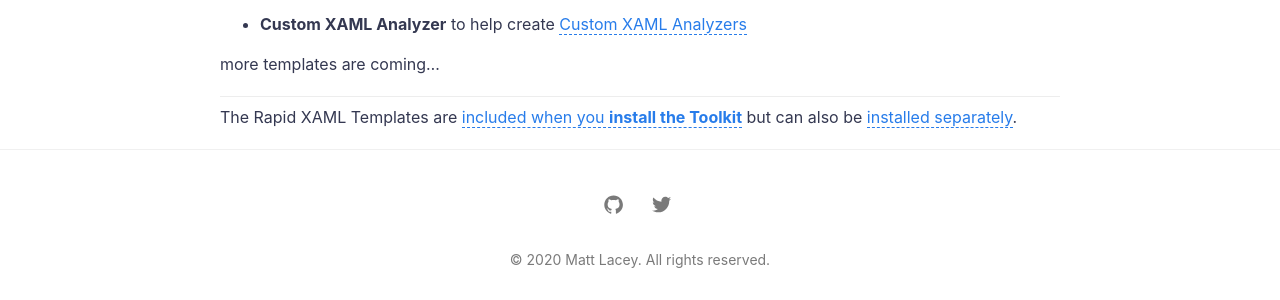
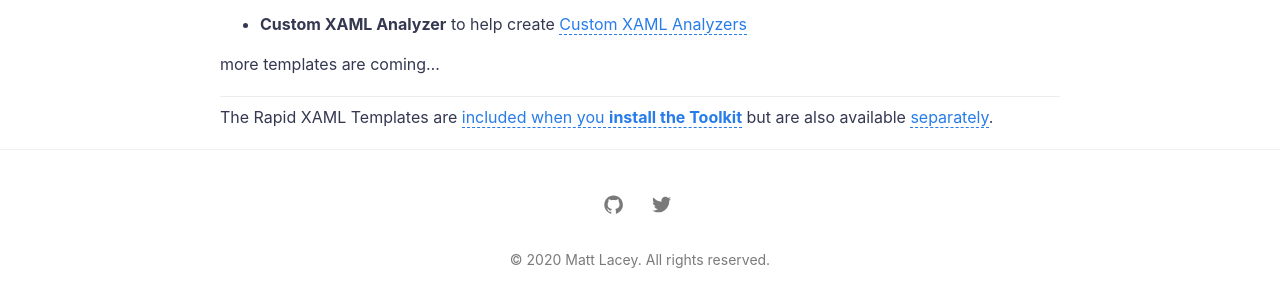
Before and after one commit to mrlacey/RapidXamlDev, a Jekyll site: the page built from _posts/2020-02-01-templates.md, in a window 1280 px wide. Shown: the part 832-1132 px from the top of the page. Built offline with Jekyll 4.4.1, drawn with Linux system fonts in a browser that asks for light colours.

Commit message:
Update 2020-02-01-templates.md

```diff
--- a/_posts/2020-02-01-templates.md
+++ b/_posts/2020-02-01-templates.md
@@ -20,4 +20,4 @@ more templates are coming...
 
 ---
 
-The Rapid XAML Templates are [included when you **install the Toolkit**](https://marketplace.visualstudio.com/items?itemName=MattLaceyLtd.RapidXamlToolkit) but can also be [installed separately](https://marketplace.visualstudio.com/items?itemName=MattLaceyLtd.RapidXamlTemplates).
+The Rapid XAML Templates are [included when you **install the Toolkit**](https://marketplace.visualstudio.com/items?itemName=MattLaceyLtd.RapidXamlToolkit) but are also available [separately](https://marketplace.visualstudio.com/items?itemName=MattLaceyLtd.RapidXamlTemplates).
```
